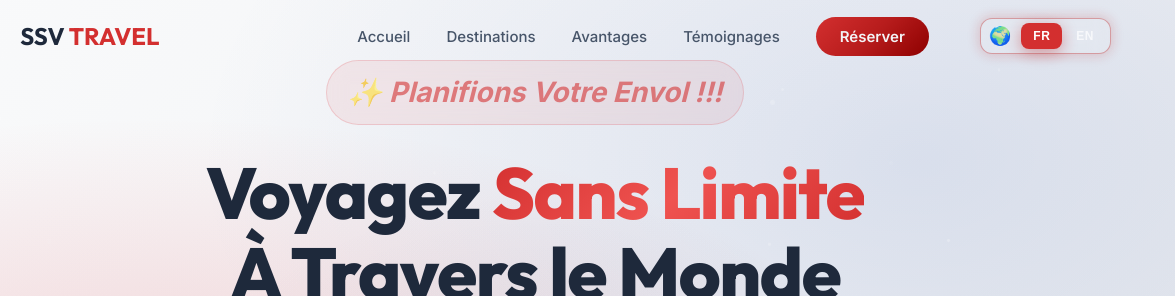
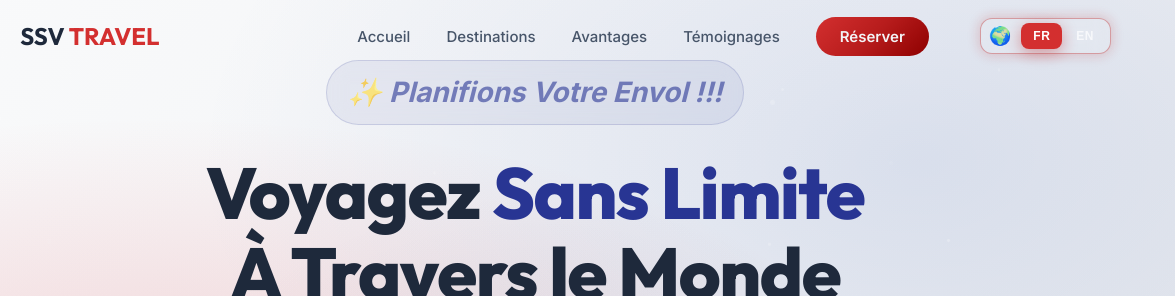
Before and after one commit to Mozaar007/ssv-travel, a plain HTML site: page index.html in a window 1280 px wide. Shown: the top 296 px of the page, 105-1280 px from the left. Drawn offline with Linux system fonts and the light colour scheme.

Commit message:
Passage du badge hero et du texte Sans Limite en bleu foncé pour réduire le rouge

```diff
--- a/index.html
+++ b/index.html
@@ -59,7 +59,7 @@
         <div class="hero-content">
             <span class="hero-badge animate-on-scroll" data-i18n="hero_badge">✨ Planifions Votre Envol !!!</span>
             <h1 class="hero-title animate-on-scroll">
-                <span data-i18n="hero_title_1">Voyagez </span><span class="gradient-text" data-i18n="hero_title_2">Sans
+                <span data-i18n="hero_title_1">Voyagez </span><span class="text-blue-dark" data-i18n="hero_title_2">Sans
                     Limite</span><br>
                 <span data-i18n="hero_title_3">À Travers le Monde</span>
             </h1>
--- a/style.css
+++ b/style.css
@@ -104,6 +104,10 @@ img {
     -webkit-background-clip: text;
     -webkit-text-fill-color: transparent;
     background-clip: text;
+}
+
+.text-blue-dark {
+    color: var(--accent-blue);
 }
 
 /* ===== ANIMATIONS ===== */
@@ -375,13 +379,13 @@ img {
 .hero-badge {
     display: inline-block;
     padding: 8px 20px;
-    background: rgba(224, 26, 34, 0.1);
-    border: 1px solid rgba(224, 26, 34, 0.25);
+    background: rgba(40, 53, 147, 0.1);
+    border: 1px solid rgba(40, 53, 147, 0.25);
     border-radius: 50px;
     font-size: 28px;
     font-weight: bold;
     font-style: italic;
-    color: var(--accent-red);
+    color: var(--accent-blue);
     margin-bottom: 28px;
     backdrop-filter: blur(10px);
     animation: blink 1s infinite;
```
